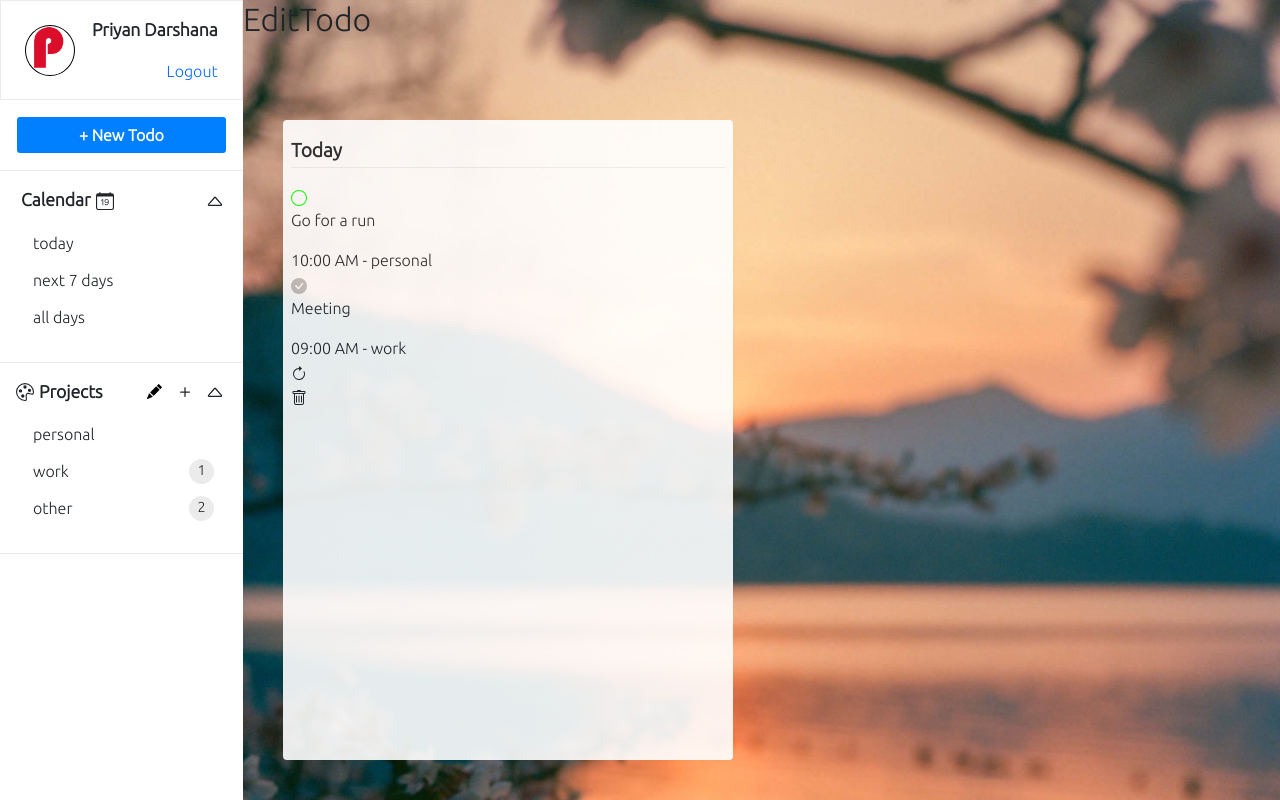
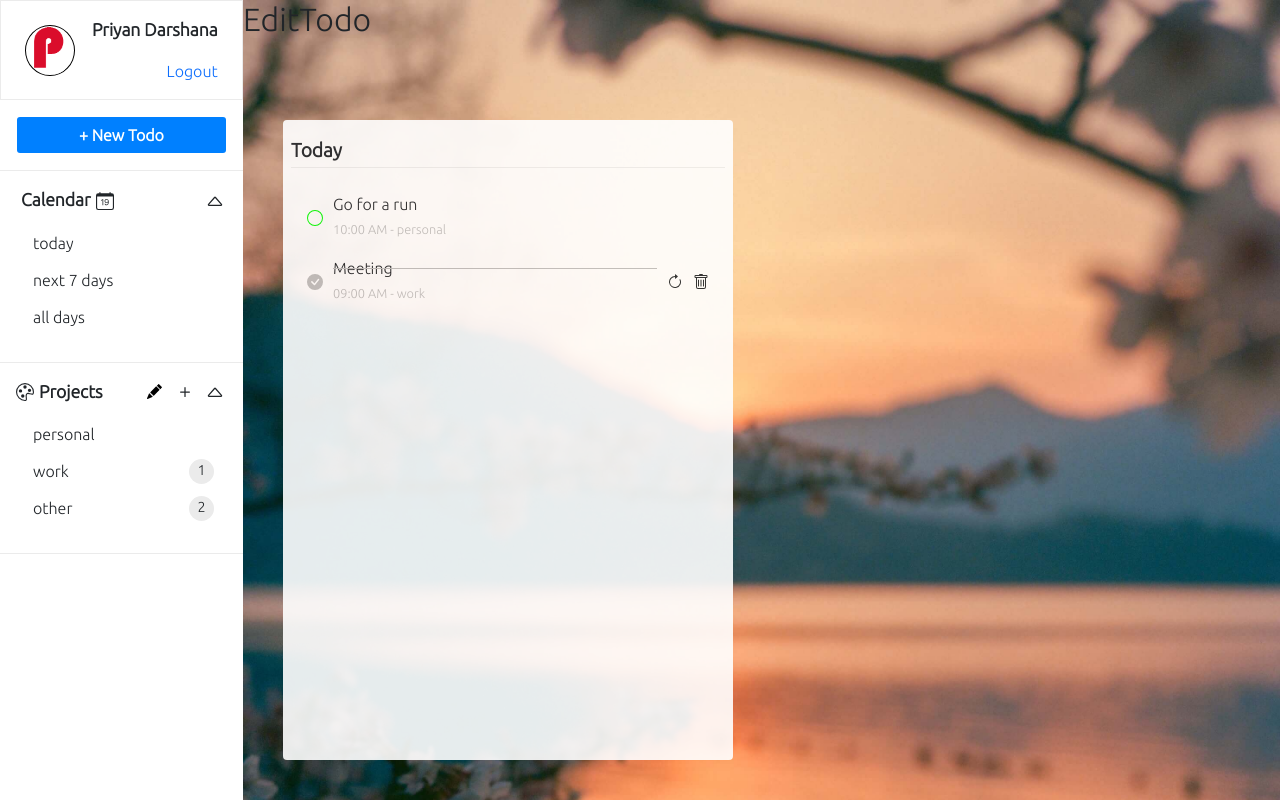
Before and after one commit to priyan1995/React-fundamenals, a React (Create React App) app: page /todo in a window 1280 px wide. Built offline with nearby package versions, Linux system fonts and the light colour scheme.

Commit message:
srtylling

```diff
--- a/src/todo/todo.css
+++ b/src/todo/todo.css
@@ -412,3 +412,44 @@
 .pd-todo-list .todos {
   overflow-y: auto;
 }
+
+
+/* Todo */
+.todo {
+  padding: 0.5rem 1rem;
+}
+.todo .todo-container {
+  display: flex;
+  align-items: center;
+}
+.todo .todo-container span {
+  cursor: pointer;
+}
+.todo .todo-container .text {
+  position: relative;
+  flex: 1;
+  margin: 0 10px;
+  cursor: pointer;
+}
+.todo .todo-container .text span {
+  font-size: 0.8rem;
+  color: #bebebe;
+}
+.todo .todo-container .text .line {
+  height: 1px;
+  background: #bebebe;
+  position: absolute;
+  top: 25%;
+  width: 0;
+  transition: width 250ms ease-in-out;
+}
+.todo .todo-container .text .line-through {
+  width: 100%;
+}
+.todo .todo-container .add-to-next-day {
+  margin-right: 10px;
+}
+
+.todo .todo-container p{
+  margin-bottom: 0;
+}
```
